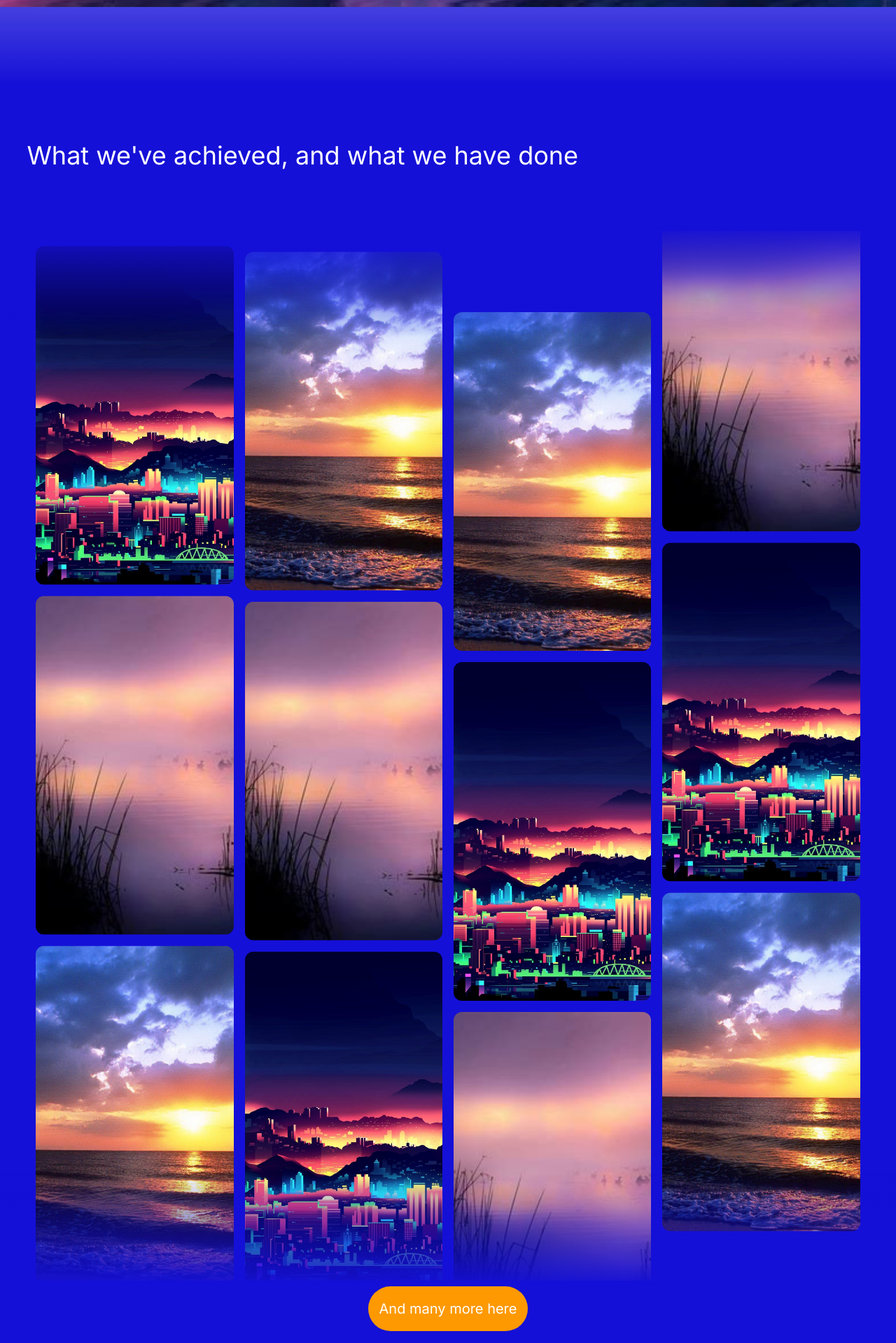
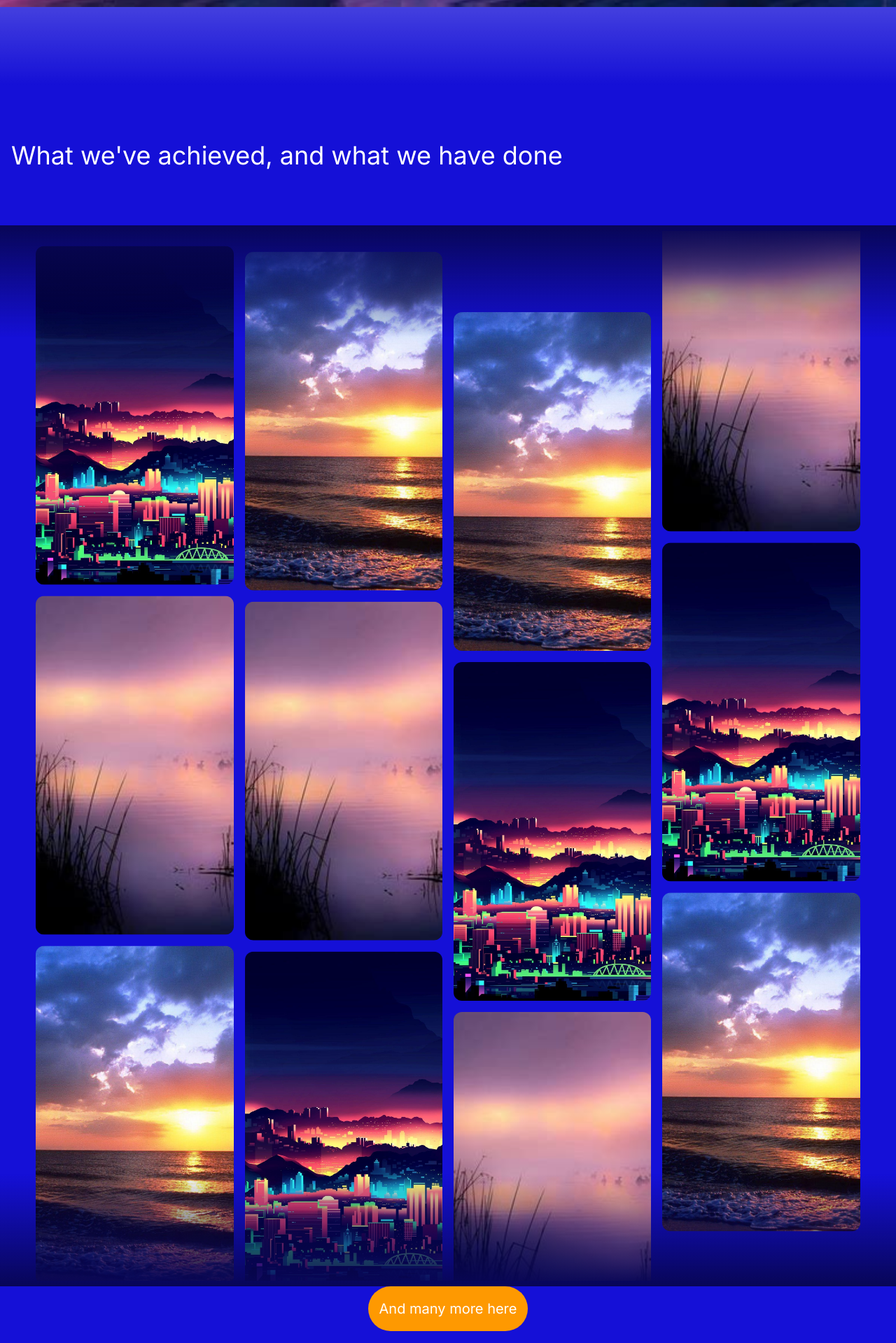
Before and after one commit to caspted/SE-webapp, a Next.js app: page / in a window 1280 px wide. Shown: the part 2561-4480 px from the top of the page at 70% size. Built offline with nearby package versions, Linux system fonts and the light colour scheme; no server answers.

Commit message:
[Wends] [minor change] on Projects.tsx styles

```diff
--- a/app/(landing page)/Projects.tsx
+++ b/app/(landing page)/Projects.tsx
@@ -22,11 +22,11 @@
 
   return (
     <main className="relative flex min-h-screen flex-col">
-      <h1 className="px-[3vw] py-20">
+      <h1 className="px-4 py-20 text-center md:text-start">
         {"What we've achieved, and what we have done"}
       </h1>
       <div className="relative">
-        <div className="absolute h-40 w-full bg-gradient-to-b from-primary-500"></div>{" "}
+        <div className="absolute h-40 w-full bg-gradient-to-b from-primary-900"></div>{" "}
         <div
           ref={container}
           className="relative -z-10 my-2 flex h-[1500px] flex-row justify-center gap-4 overflow-hidden px-[4vw] py-2"
@@ -52,7 +52,7 @@
             y={y4}
           />
         </div>
-        <div className="absolute bottom-0 h-40 w-full bg-gradient-to-t from-primary-500"></div>
+        <div className="absolute bottom-0 h-40 w-full bg-gradient-to-t from-primary-900"></div>
       </div>
 
       <div className="flex h-16 justify-center">
```
